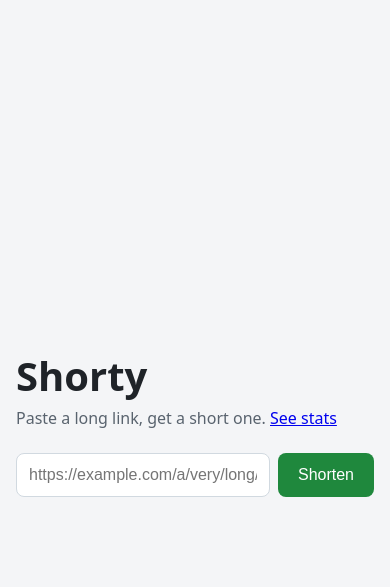
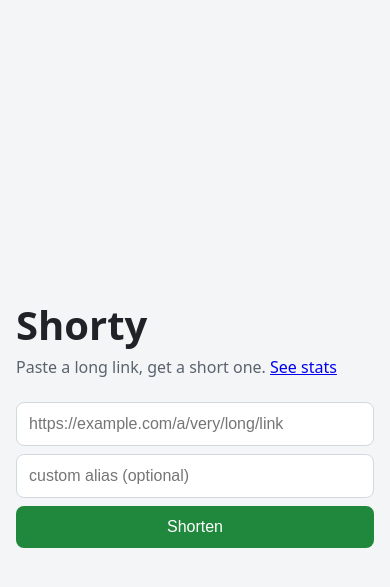
Before and after one commit to kayaal34/flask-url-shortener, a Flask app: page / in a window 390 px wide. Shown: the top 587 px of the page. Run offline with Flask 3, Linux system fonts and the light colour scheme.

Commit message:
Let users choose a custom alias for short links

```diff
--- a/app.py
+++ b/app.py
@@ -1,5 +1,6 @@
 """Minimal URL shortener built with Flask and SQLite."""
 
+import re
 import secrets
 import sqlite3
 import string
@@ -9,6 +10,7 @@ from flask import Flask, abort, g, redirect, render_template, request, url_for
 
 ALPHABET = string.ascii_letters + string.digits
 CODE_LENGTH = 6
+RESERVED = {"stats", "static"}
 
 
 def create_app(database="links.db"):
@@ -42,10 +44,16 @@ def create_app(database="links.db"):
         short_url = error = None
         if request.method == "POST":
             url = request.form.get("url", "").strip()
+            alias = request.form.get("alias", "").strip()
+            db = get_db()
             if not is_valid_url(url):
                 error = "Please enter a valid http(s) URL."
+            elif alias and not is_valid_alias(alias):
+                error = "Alias must be 3-30 letters, digits, '-' or '_'."
+            elif alias and alias in RESERVED or alias and code_exists(db, alias):
+                error = f"The alias '{alias}' is already taken."
             else:
-                code = new_code(get_db())
+                code = alias or new_code(db)
                 get_db().execute("INSERT INTO links (code, url) VALUES (?, ?)", (code, url))
                 get_db().commit()
                 short_url = url_for("follow", code=code, _external=True)
@@ -76,10 +84,18 @@ def is_valid_url(url):
     return parsed.scheme in ("http", "https") and bool(parsed.netloc)
 
 
+def is_valid_alias(alias):
+    return re.fullmatch(r"[A-Za-z0-9_-]{3,30}", alias) is not None
+
+
+def code_exists(db, code):
+    return db.execute("SELECT 1 FROM links WHERE code = ?", (code,)).fetchone() is not None
+
+
 def new_code(db):
     while True:
         code = "".join(secrets.choice(ALPHABET) for _ in range(CODE_LENGTH))
-        if db.execute("SELECT 1 FROM links WHERE code = ?", (code,)).fetchone() is None:
+        if not code_exists(db, code):
             return code
 
 
--- a/static/style.css
+++ b/static/style.css
@@ -34,3 +34,8 @@ button:hover { background: #1a7f37; }
 table { width: 100%; border-collapse: collapse; background: #fff; border-radius: 8px; overflow: hidden; }
 th, td { padding: 10px 12px; text-align: left; border-bottom: 1px solid #eaeef2; }
 td.url { word-break: break-all; color: #59636e; }
+input.alias { flex: 0 0 180px; }
+@media (max-width: 560px) {
+  form { flex-direction: column; }
+  input.alias { flex: 1; }
+}
--- a/templates/index.html
+++ b/templates/index.html
@@ -12,6 +12,7 @@
     <p class="tagline">Paste a long link, get a short one. <a href="{{ url_for('stats') }}">See stats</a></p>
     <form method="post">
       <input type="url" name="url" placeholder="https://example.com/a/very/long/link" required>
+      <input type="text" name="alias" placeholder="custom alias (optional)" class="alias">
       <button type="submit">Shorten</button>
     </form>
     {% if error %}<p class="error">{{ error }}</p>{% endif %}
```
Also changed, not shown: test_app.py (+18 -0 lines), README.md.
